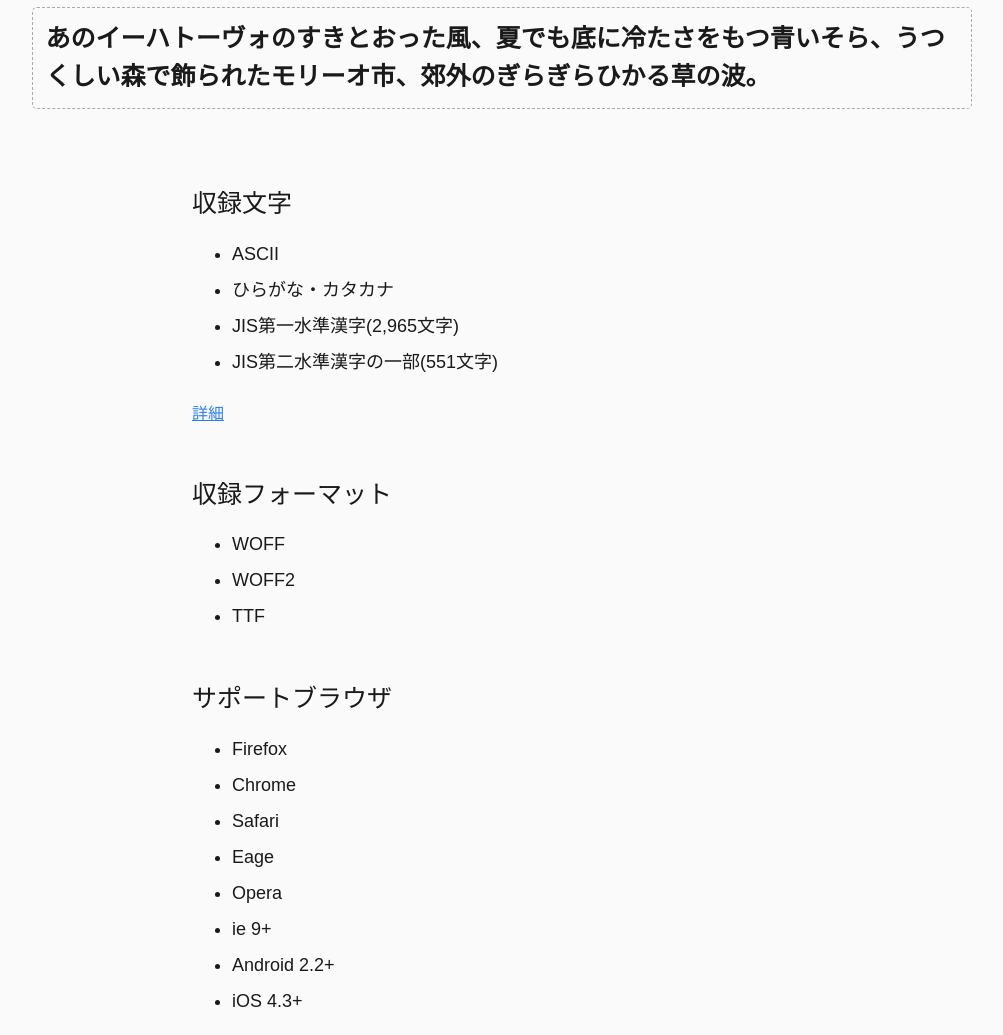
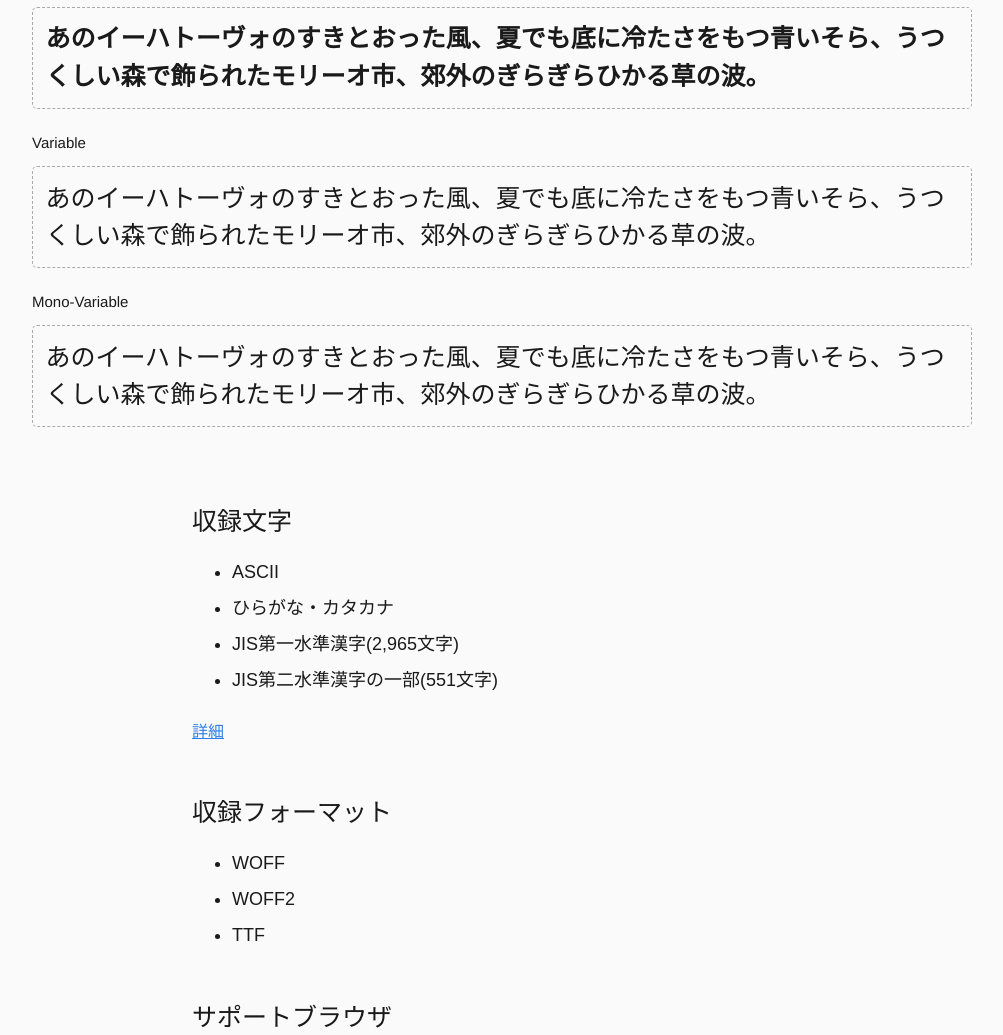
Before and after one commit to hiz8/Noto-Sans-CJK-JP.min, a website: page docs/index.html in a window 1280 px wide. Shown: the part 2560-3595 px from the top of the page, without its empty margins (138-1141 px from the left). Drawn offline with nearby package versions, Linux system fonts and the light colour scheme; a web font is replaced by a local one.

Commit message:
Added variable font version

```diff
--- a/docs/index.html
+++ b/docs/index.html
@@ -128,6 +128,14 @@
             <dd class="demo__text noto +mono +700" contenteditable="true">
               あのイーハトーヴォのすきとおった風、夏でも底に冷たさをもつ青いそら、うつくしい森で飾られたモリーオ市、郊外のぎらぎらひかる草の波。
             </dd>
+            <dt class="demo__title">Variable</dt>
+            <dd class="demo__text noto +vf" contenteditable="true">
+              あのイーハトーヴォのすきとおった風、夏でも底に冷たさをもつ青いそら、うつくしい森で飾られたモリーオ市、郊外のぎらぎらひかる草の波。
+            </dd>
+            <dt class="demo__title">Mono-Variable</dt>
+            <dd class="demo__text noto +vf +mono" contenteditable="true">
+              あのイーハトーヴォのすきとおった風、夏でも底に冷たさをもつ青いそら、うつくしい森で飾られたモリーオ市、郊外のぎらぎらひかる草の波。
+            </dd>
           </dl>
         </div>
       </div>
@@ -170,6 +178,7 @@
               <li>Android 2.2+</li>
               <li>iOS 4.3+</li>
             </ul>
+            <p>Variable fonts は<a href="https://caniuse.com/variable-fonts" target="_blank">サポートブラウザ</a>でのみ使用できます。</p>
           </section>
           <section class="inner">
             <h1 class="headline noto +500">ダウンロード</h1>
```
Also changed, not shown: README.md, 6 other files.
